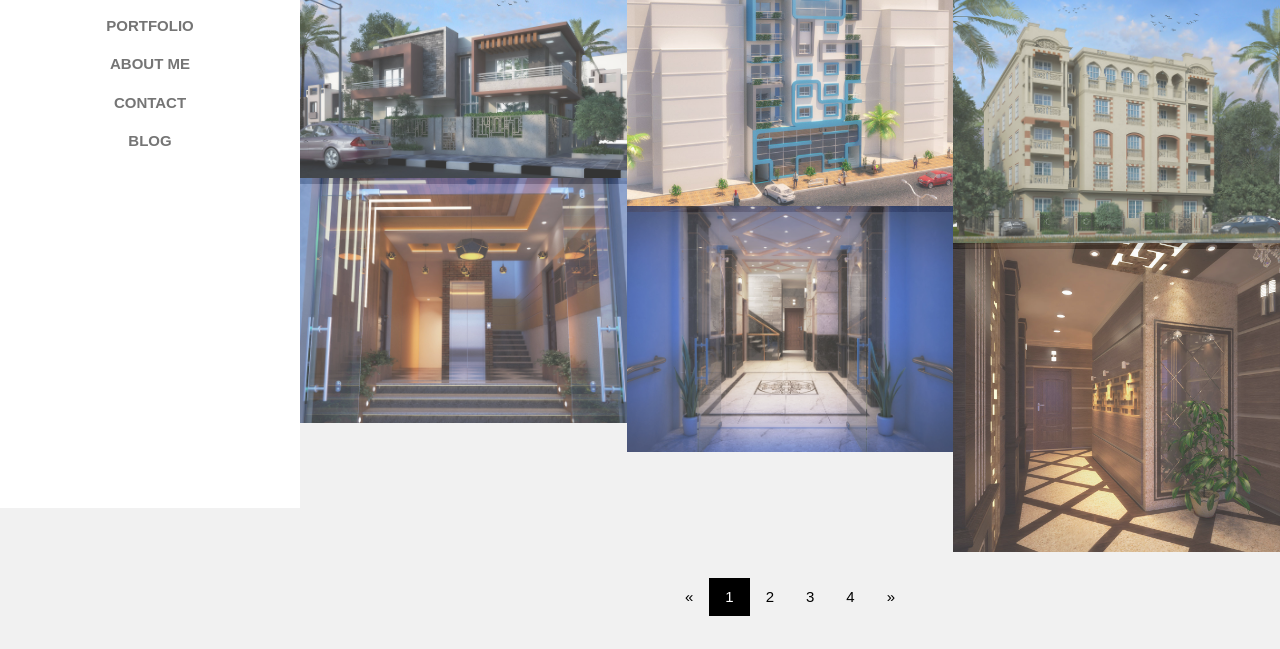
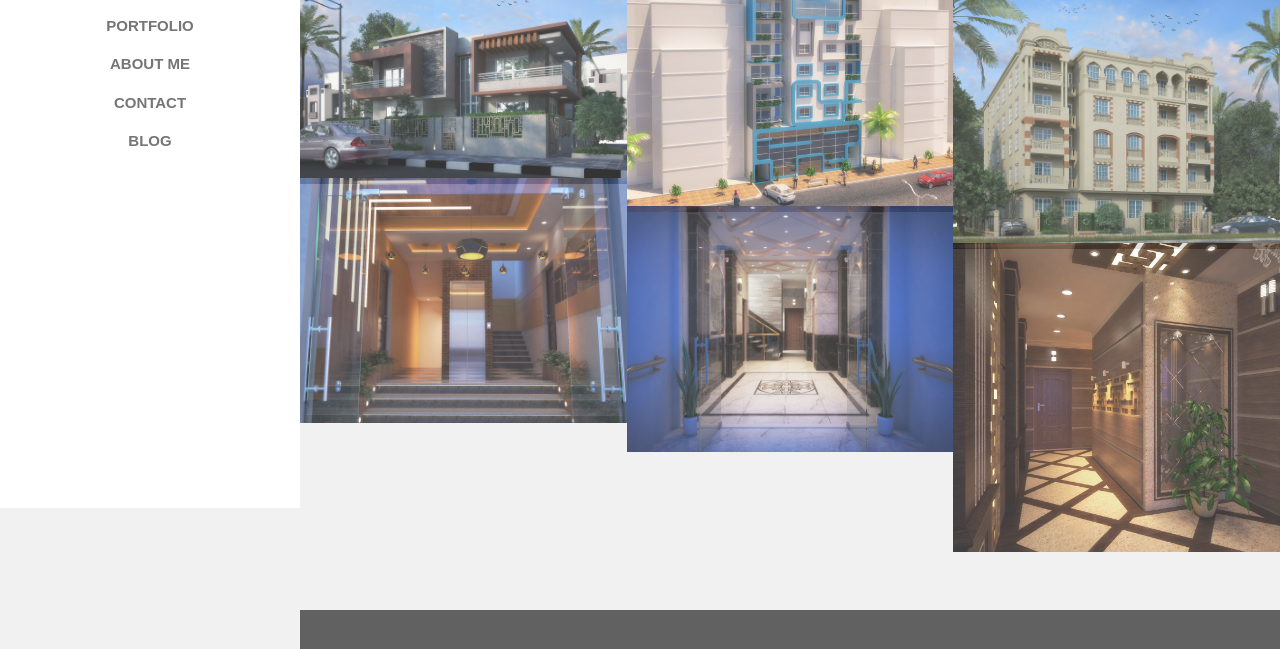
Before and after one commit to David93X/davidamgad.com, a plain HTML site: page index.html in a window 1280 px wide. Shown: the part 292-941 px from the top of the page. Drawn offline with nearby package versions, Linux system fonts and the light colour scheme.

Commit message:
Update index.html

```diff
--- a/index.html
+++ b/index.html
@@ -91,14 +91,15 @@
 
         <!-- Pagination -->
         <div class="w3-center w3-padding-32">
+            <!--
             <div class="w3-bar">
                 <a href="#" class="w3-bar-item w3-button w3-hover-black">«</a>
                 <a href="#" class="w3-bar-item w3-black w3-button">1</a>
                 <a href="#" class="w3-bar-item w3-button w3-hover-black">2</a>
                 <a href="#" class="w3-bar-item w3-button w3-hover-black">3</a>
-                <a href="#" class="w3-bar-item w3-button w3-hover-black">4</a>
                 <a href="#" class="w3-bar-item w3-button w3-hover-black">»</a>
             </div>
+            -->
         </div>
 
         <!-- Modal for full size images on click-->
```
